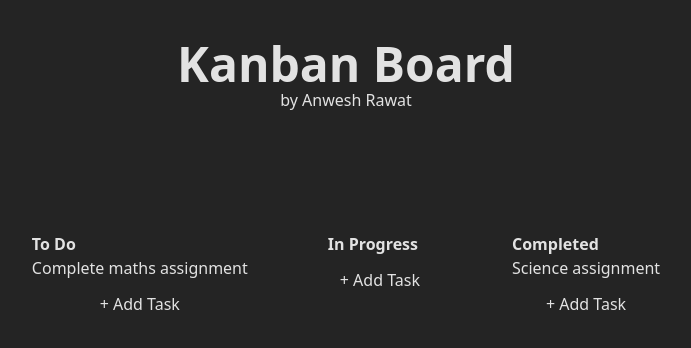
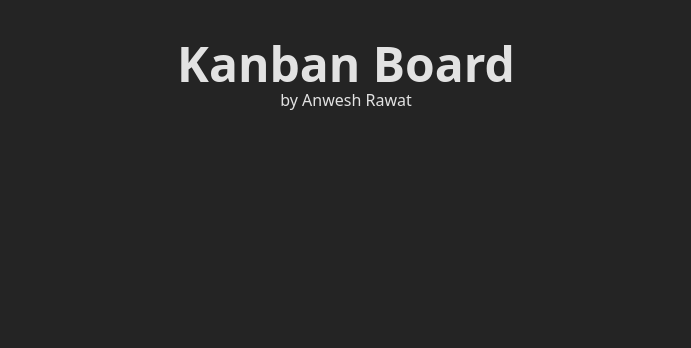
Before and after one commit to anwrat/Kanban-Board, a React (Vite) app in the folder frontend/: page / in a window 1280 px wide. Shown: the top 348 px of the page, without its empty margins (294-985 px from the left). Built offline with nearby package versions, Linux system fonts and the light colour scheme.

Commit message:
Making a context for tasks

```diff
--- a/frontend/src/App.tsx
+++ b/frontend/src/App.tsx
@@ -1,44 +1,12 @@
-import KanbanColumn from "./components/column"
-import type{ Column, Task,Id } from "./types/types"
-import { useState } from "react";
+import { TaskProvider, useTasks } from "./context/TaskContext";
+import Board from "./components/board";
 
 function App() {
-  const Cols: Column[] = [
-    {id: "todo", title: "To Do"},
-    {id: "doing", title: "In Progress"},
-    {id: "done", title: "Completed"},
-  ];
-  const [tasks,setTasks]=useState<Task[]>([
-    {id:"1", columnId: "todo", content: "Complete maths assignment"},
-    {id:"2", columnId: "done", content: "Science assignment", priority:"high"},
-  ]);
-  const addTask = (columnId:Id) =>{
-    const newTask: Task = {
-      id: crypto.randomUUID(),
-      columnId: columnId,
-      content: 'Ok this is for testing',
-    };
-    setTasks([...tasks,newTask]);
-  }
-
   return (
-    <div className="min-h-screen flex flex-col items-center">
-      <div className="items-center mb-30 mt-10 flex flex-col">
-        <p className="font-bold text-5xl">Kanban Board</p>
-        <p>by Anwesh Rawat</p>
-      </div>
-      <div className="flex gap-20">
-        {Cols.map((col)=>(
-          <KanbanColumn
-          key={col.id}
-          column={col}
-          tasks={tasks.filter(t=> t.columnId === col.id)}
-          addTask={addTask}
-          />
-        ))}
-      </div>
-    </div>
-  )
+    <TaskProvider>
+      <Board />
+    </TaskProvider>
+  );
 }
 
 export default App
--- /dev/null
+++ b/frontend/src/components/board.tsx
@@ -0,0 +1,20 @@
+export default function Board(){
+    return(
+        <div className="min-h-screen flex flex-col items-center">
+            <div className="items-center mb-30 mt-10 flex flex-col">
+                <p className="font-bold text-5xl">Kanban Board</p>
+                <p>by Anwesh Rawat</p>
+            </div>
+            <div className="flex gap-20">
+                {/* {Cols.map((col)=>(
+                <KanbanColumn
+                key={col.id}
+                column={col}
+                tasks={tasks.filter(t=> t.columnId === col.id)}
+                addTask={addTask}
+                />
+                ))} */}
+            </div>
+         </div>
+    );
+}
--- a/frontend/src/components/column.tsx
+++ b/frontend/src/components/column.tsx
@@ -18,7 +18,9 @@ export default function KanbanColumn({column,tasks,addTask}:Details){
                     </div>
                 ))}
             </div>
-            <button onClick={()=>addTask(column.id)} className="p-3 cursor-pointer hover:bg-gray-200">
+            <button
+                onClick={()=>addTask(column.id)}
+                className="rounded-md p-3 cursor-pointer hover:bg-gray-200">
                 + Add Task
             </button>
         </div>
--- /dev/null
+++ b/frontend/src/context/TaskContext.tsx
@@ -0,0 +1,54 @@
+import { createContext, useContext, useState, type ReactNode, useEffect } from "react";
+import type{ Task, Column, Id } from "../types/types";
+
+interface TaskContextType {
+  tasks: Task[];
+  columns: Column[];
+  addTask: (columnId: Id) => void;
+  updateTask: (id: Id, content: string) => void;
+  deleteTask: (id: Id) => void;
+}
+
+const TaskContext = createContext<TaskContextType | undefined>(undefined);
+
+export const TaskProvider = ({ children }: { children: ReactNode }) => {
+  const [tasks, setTasks] = useState<Task[]>(() => {
+    const saved = localStorage.getItem("kanban-tasks");
+    return saved ? JSON.parse(saved) : [];
+  });
+
+  const columns: Column[] = [
+    { id: "todo", title: "To Do" },
+    { id: "doing", title: "In Progress" },
+    { id: "done", title: "Completed" },
+  ];
+
+  useEffect(() => {
+    localStorage.setItem("kanban-tasks", JSON.stringify(tasks));
+  }, [tasks]);
+
+  const addTask = (columnId: Id) => {
+    const newTask: Task = { id: crypto.randomUUID(), columnId, content: "New Task" };
+    setTasks([...tasks, newTask]);
+  };
+
+  const updateTask = (id: Id, content: string) => {
+    setTasks(tasks.map(t => t.id === id ? { ...t, content } : t));
+  };
+
+  const deleteTask = (id: Id) => {
+    setTasks(tasks.filter(t => t.id !== id));
+  };
+
+  return (
+    <TaskContext.Provider value={{ tasks, columns, addTask, updateTask, deleteTask }}>
+      {children}
+    </TaskContext.Provider>
+  );
+};
+
+export const useTasks = () => {
+  const context = useContext(TaskContext);
+  if (!context) throw new Error("useTasks must be used within a TaskProvider");
+  return context;
+};
```
